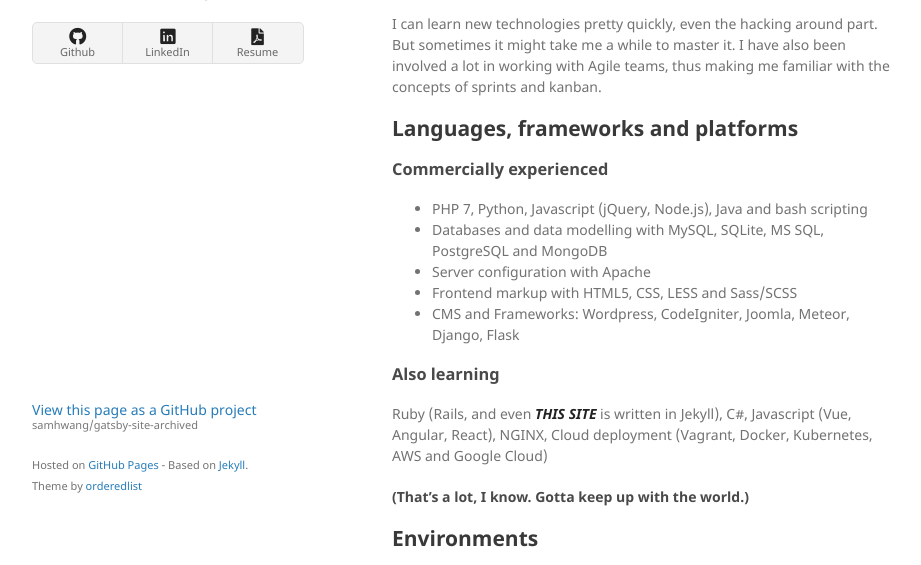
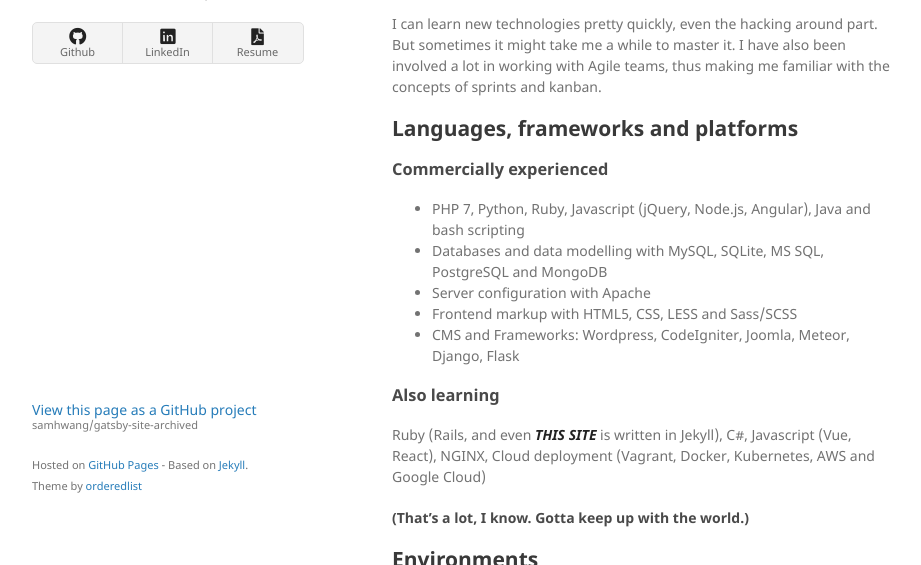
Before and after one commit to samhwang/gatsby-site-archived, a Jekyll site: the page built from index.md, in a window 1280 px wide and 900 px high, cut to the strip 335-900 px from the top of the window. Shown: the whole strip, without its empty margins (178-1099 px from the left). Built offline with Jekyll 4.4.1, drawn with Linux system fonts in a browser that asks for light colours; nearby versions of some CDN libraries; our own code applies the rules of GitHub Pages for plain Markdown files.

Commit message:
Update skills

```diff
--- a/index.md
+++ b/index.md
@@ -24,7 +24,7 @@
 
 ### Commercially experienced
 
-* PHP 7, Python, Javascript (jQuery, Node.js), Java and bash scripting
+* PHP 7, Python, Ruby, Javascript (jQuery, Node.js, Angular), Java and bash scripting
 * Databases and data modelling with MySQL, SQLite, MS SQL, PostgreSQL and MongoDB
 * Server configuration with  Apache
 * Frontend markup with HTML5, CSS, LESS and Sass/SCSS
```
Also changed, not shown: other parts of index.md (+1 -1 lines), 1 other file.
